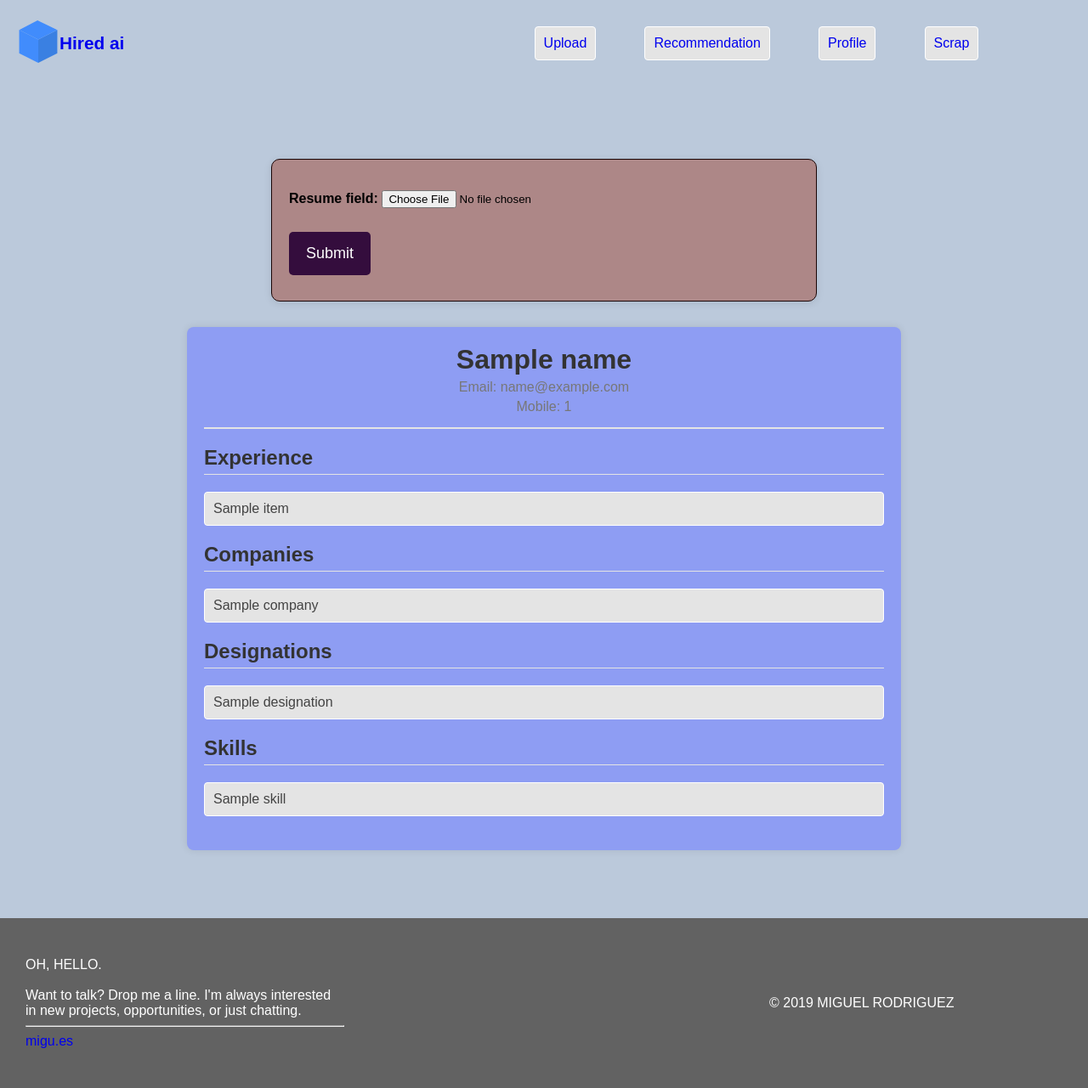
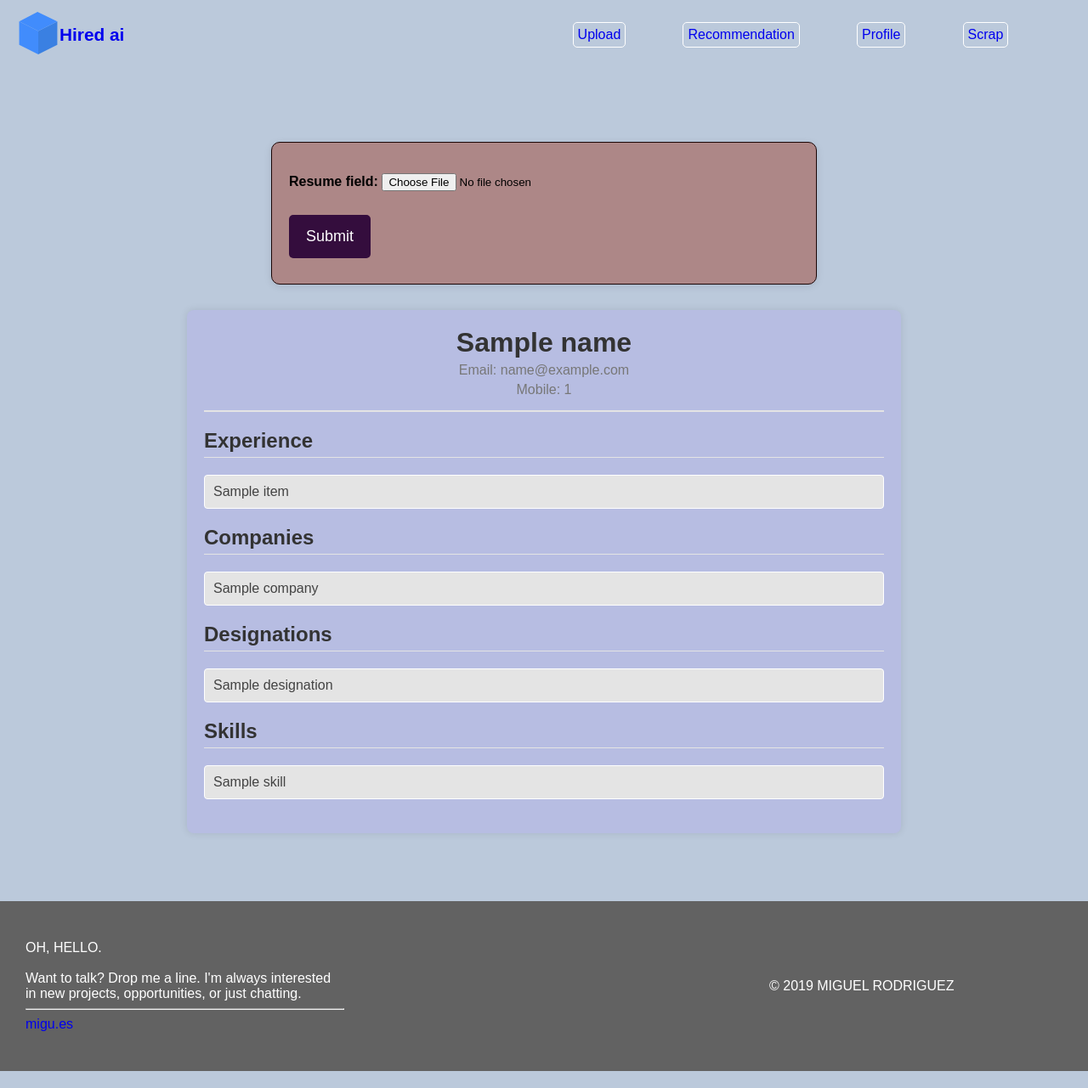
Before and after one commit to GyanPrakashkushwaha/HiredAI, a Django app: template templates/upload.html in a window 1280 px wide. Shown: the whole page at 85% size. Run offline with Django 5.2, Linux system fonts and the light colour scheme; tables that the repository leaves empty hold one stand-in row (values such as "Sample post"); the template is opened without the code that fills it: values that come from a table or form of the project are taken from there, most other values are stand-ins (such as "Sample title", 1, 10 or a date in 2020).

Commit message:
add all.

```diff
--- a/templates/upload.html
+++ b/templates/upload.html
@@ -20,7 +20,7 @@
 
         <section>
             <h2>Experience</h2>
-            <ul>
+            <ul class="lst">
                 {% for item in experience %}
                 <li>{{ item }}</li>
                 {% endfor %}
@@ -29,7 +29,7 @@
 
         <section>
             <h2>Companies</h2>
-            <ul>
+            <ul class="lst">
                 {% for company in company_names %}
                 <li>{{ company }}</li>
                 {% endfor %}
@@ -38,7 +38,7 @@
 
         <section>
             <h2>Designations</h2>
-            <ul>
+            <ul class="lst">
                 {% for designation in designation %}
                 <li>{{ designation }}</li>
                 {% endfor %}
@@ -47,7 +47,7 @@
 
         <section>
             <h2>Skills</h2>
-            <ul>
+            <ul class="lst">
                 {% for skill in skills %}
                 <li>{{ skill }}</li>
                 {% endfor %}
@@ -58,7 +58,6 @@
 
 
 </div>
-
 
 
 <style>
@@ -126,7 +125,7 @@ label {
 .container {
     max-width: 800px;
     margin: auto;
-    background: #8e9df3;
+    background: #b7bde2;
     padding: 20px;
     border-radius: 8px;
     box-shadow: 0 0 10px rgba(0, 0, 0, 0.1);
@@ -160,12 +159,12 @@ section h2 {
     padding-bottom: 5px;
 }
 
-ul {
+.lst {
     list-style: none;
     padding: 0;
 }
 
-ul li {
+.lst li {
     background: #e4e4e4;
     margin: 5px 0;
     padding: 10px;
```
